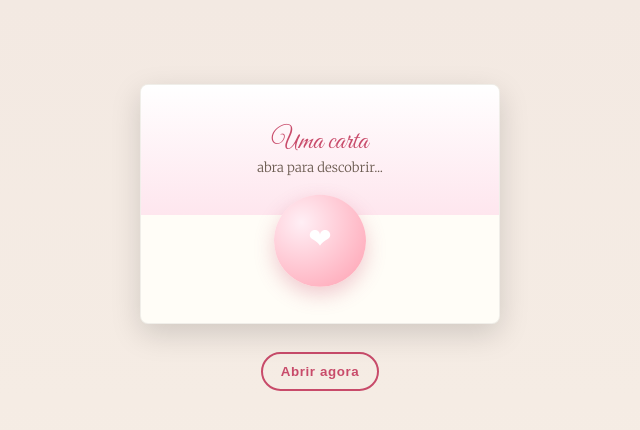
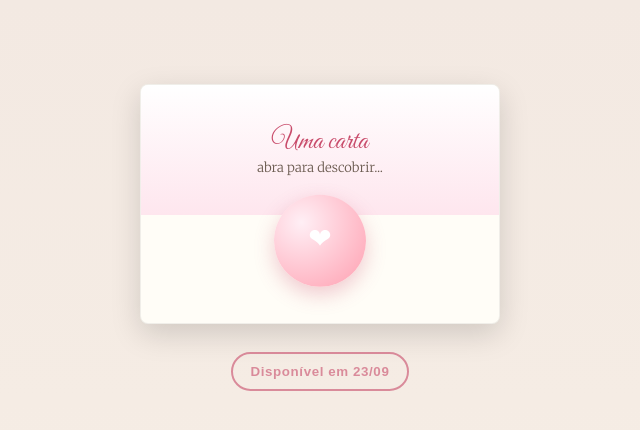
Before and after one commit to Patrik-Lima/Stefane, a plain HTML site: page index.html in a window 1280 px wide. Shown: the whole page, without its empty margins (320-960 px from the left). Drawn offline with Linux system fonts and the light colour scheme.

Commit message:
Update index.html
atualizando bloqueio de data

```diff
--- a/index.html
+++ b/index.html
@@ -102,7 +102,6 @@
       <footer>Obrigado por me amar, com todo amor e carinho — <em>Patrik Lima</em></footer>
     </div>
 
-
     <!-- Fotos ao redor da carta -->
     <div class="photo-wrapper" id="photoWrapper" style="pointer-events:none; z-index:1;">
       <img src="./src/IMG_7541.jpeg" style="top:-150px; left:50%; transform:translateX(-50%); width:280px; height:auto; object-fit:contain;" alt="">
@@ -112,10 +111,6 @@
       <img src="./src/IMG_2628.png" style="top:-180px; left:-140px; width:250px; height:auto; object-fit:contain;" alt="">
       <img src="./src/89284.jpg" style="top:-180px; right:-140px; width:250px; height:auto; object-fit:contain;" alt="">
     </div>
-
-
-
-
   </div>
 
   <script>
@@ -136,40 +131,52 @@
     const photos = document.querySelectorAll('#photoWrapper img');
     const seal = document.querySelector('.seal');
 
-    openNow.addEventListener('click', ()=>{
+    // BLOQUEIO POR DATA
+    const unlockDate = new Date(2025, 8, 23, 0, 0, 0); // 23/09/2025 00:00 (mes é 0-index)
+    const now = new Date();
+
+    if (now < unlockDate) {
+      openNow.disabled = true;
+      openNow.textContent = "Disponível em 23/09";
+      openNow.style.cursor = "not-allowed";
+      openNow.style.opacity = "0.6";
+    } else {
+      openNow.addEventListener('click', () => {
         flap.classList.add('open');
         unlockedArea.classList.add('show');
         seal.style.transform = 'scale(0)';
         seal.style.opacity = '0';
-      startTypewriter();
 
         // mostrar fotos com delay
-      photos.forEach((img,i)=>{
-        setTimeout(()=>img.classList.add('show'), 300 + i*200);
-      });
+        photos.forEach((img, i) => {
+          setTimeout(() => img.classList.add('show'), 300 + i * 200);
         });
 
-    async function startTypewriter(){
+        startTypewriter();
+      });
+    }
+
+    async function startTypewriter() {
       typewriter.innerHTML = '';
-      for(const line of LETTER_TEXT){
+      for (const line of LETTER_TEXT) {
         await writeLine(line);
       }
     }
 
-    function writeLine(text){
-      return new Promise(resolve=>{
-        let i=0;
+    function writeLine(text) {
+      return new Promise(resolve => {
+        let i = 0;
         const el = document.createElement('div');
-        el.style.marginTop='6px';
-        el.style.whiteSpace='pre-wrap';
-        el.style.letterSpacing='0.6px';
-        el.style.fontSize='20px';
+        el.style.marginTop = '6px';
+        el.style.whiteSpace = 'pre-wrap';
+        el.style.letterSpacing = '0.6px';
+        el.style.fontSize = '20px';
         typewriter.appendChild(el);
-        function step(){
-          if(i<=text.length){
-            el.textContent = text.slice(0,i)+'▌';
+        function step() {
+          if (i <= text.length) {
+            el.textContent = text.slice(0, i) + '▌';
             i++;
-            setTimeout(step, 50 + Math.random()*40);
+            setTimeout(step, 50 + Math.random() * 40);
           } else {
             el.textContent = text;
             setTimeout(resolve, 350);
@@ -179,7 +186,7 @@
       });
     }
 
-    printBtn.addEventListener('click', ()=>{ window.print(); });
+    printBtn.addEventListener('click', () => { window.print(); });
   </script>
 </body>
 </html>
```
Lines whose indentation alone changed are shown as unchanged.
